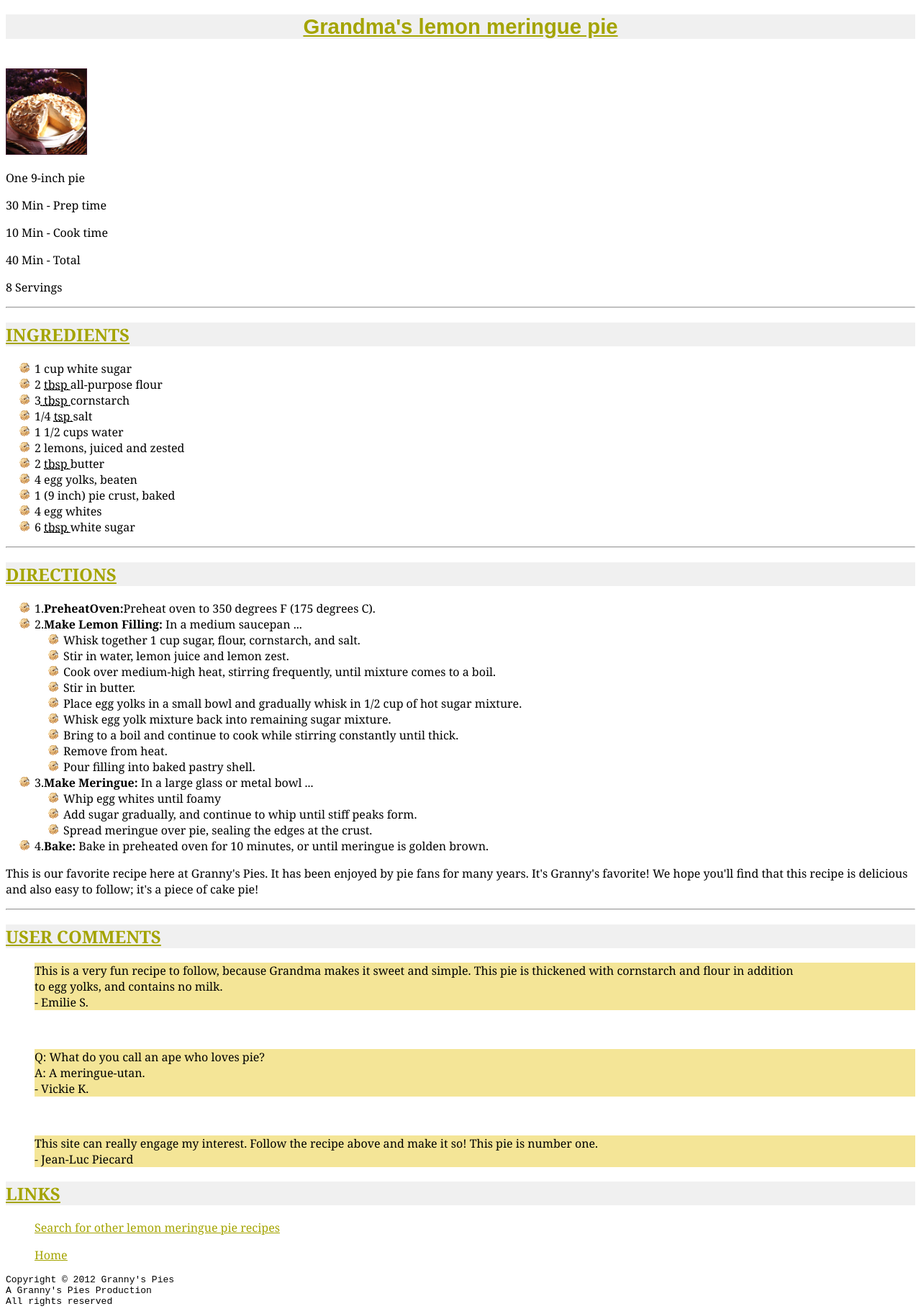
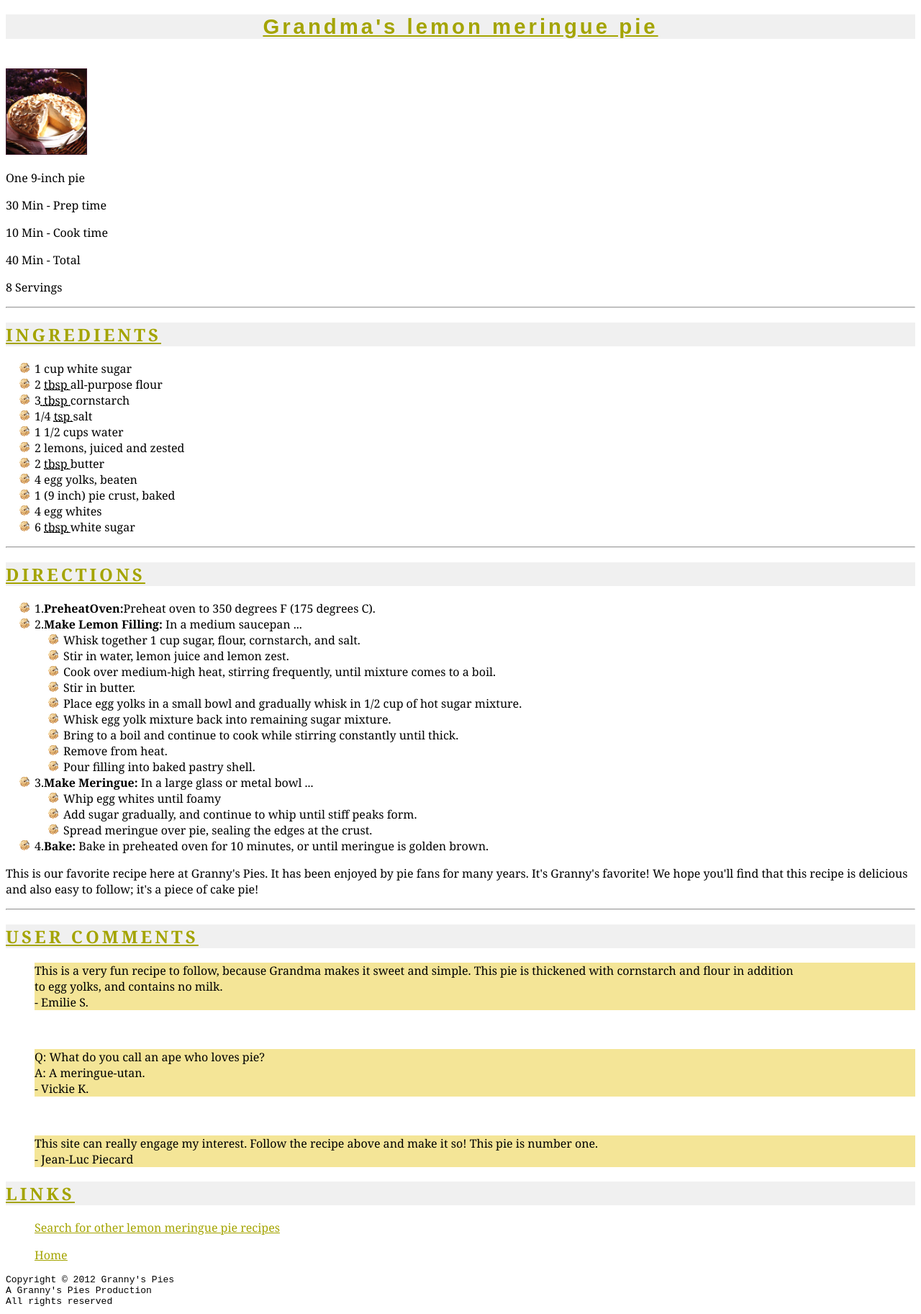
Before and after one commit to denniskoech457/kilimanjarorestaurant, a plain HTML site: page pie.html in a window 1280 px wide. Shown: the top 1825 px of the page at 72% size. Drawn offline with Linux system fonts and the light colour scheme; files that its build step writes are made by us from their sources.

Commit message:
Update pie.html

```diff
--- a/pie.html
+++ b/pie.html
@@ -4,10 +4,10 @@
     <meta charset="utf-8">
     <meta name="viewport" content="width=device-width, initial-scale=1, shrink-to-fit=no">
     <title>Grandma's Lemon Meringue Pie</title>
-    <link rel="stylesheet" href="./styles/recipe.css">
+    <link rel="stylesheet" href="./recipe.css">
 </head>
 <body style="background-image: url(silverware.jpg);">
- <h1 class="jumbotron"><u><b> Grandma's lemon meringue pie</b></u></h1>
+ <h1 style="letter-spacing:  0.25rem;" class="jumbotron"><u><b> Grandma's lemon meringue pie</b></u></h1>
         <br>
         <img height="120px" src="pie.jpg" />
             <p>One 9-inch pie</p>
@@ -18,7 +18,7 @@
         <hr/>
  </div>
  <div>
- <h2 class="jumbotron"><u>INGREDIENTS</u></h2>
+ <h2 style="letter-spacing:  0.25rem;" class="jumbotron"><u>INGREDIENTS</u></h2>
  <ul style="list-style-image: url(pie_bullet.png);">
     <li>1 cup white sugar</li>
     <li>2 <abbr title="tablespoon"><u> tbsp </u></abbr> all-purpose flour</li>
@@ -34,7 +34,7 @@
   </ul>
  <hr/>
  </div>
- <h2 class="jumbotron"><u>DIRECTIONS</u></h2>
+ <h2 style="letter-spacing:  0.25rem;" class="jumbotron"><u>DIRECTIONS</u></h2>
  <ul style="list-style-image: url(pie_bullet.png);">
   <li>1.<b>PreheatOven:</b>Preheat oven to 350 degrees F (175 degrees C).</li>
   <li>2.<b>Make Lemon Filling:</b> In a medium saucepan ...</li>
@@ -59,7 +59,7 @@
  </ul>
   <p>This is our favorite recipe here at Granny's Pies. It has been enjoyed by pie fans for many years. It's Granny's favorite! We hope you'll find that this recipe is delicious and also easy to follow; it's a piece of cake pie!</p>
  <hr/>
- <h2 class="jumbotron"><u>USER COMMENTS</u></h2>
+ <h2 style="letter-spacing:  0.25rem;" class="jumbotron"><u>USER COMMENTS</u></h2>
  <ul class="container">
        <p>This is a very fun recipe to follow, because Grandma makes it sweet and simple. This pie is thickened with cornstarch and flour in addition <br>to egg yolks, and contains no milk.<br>
 
@@ -74,7 +74,7 @@
 
                 - Jean-Luc Piecard</p>
   </ul>
- <h2 class="jumbotron"><u>LINKS</u></h2>
+ <h2 style="letter-spacing:  0.25rem;" class="jumbotron"><u>LINKS</u></h2>
  <footer>
     <ul>
  <p><a href="http://www.google.com/search?q=lemon+meringue+pie+recipe&start=10">Search for other lemon meringue pie recipes</a></p>
```
